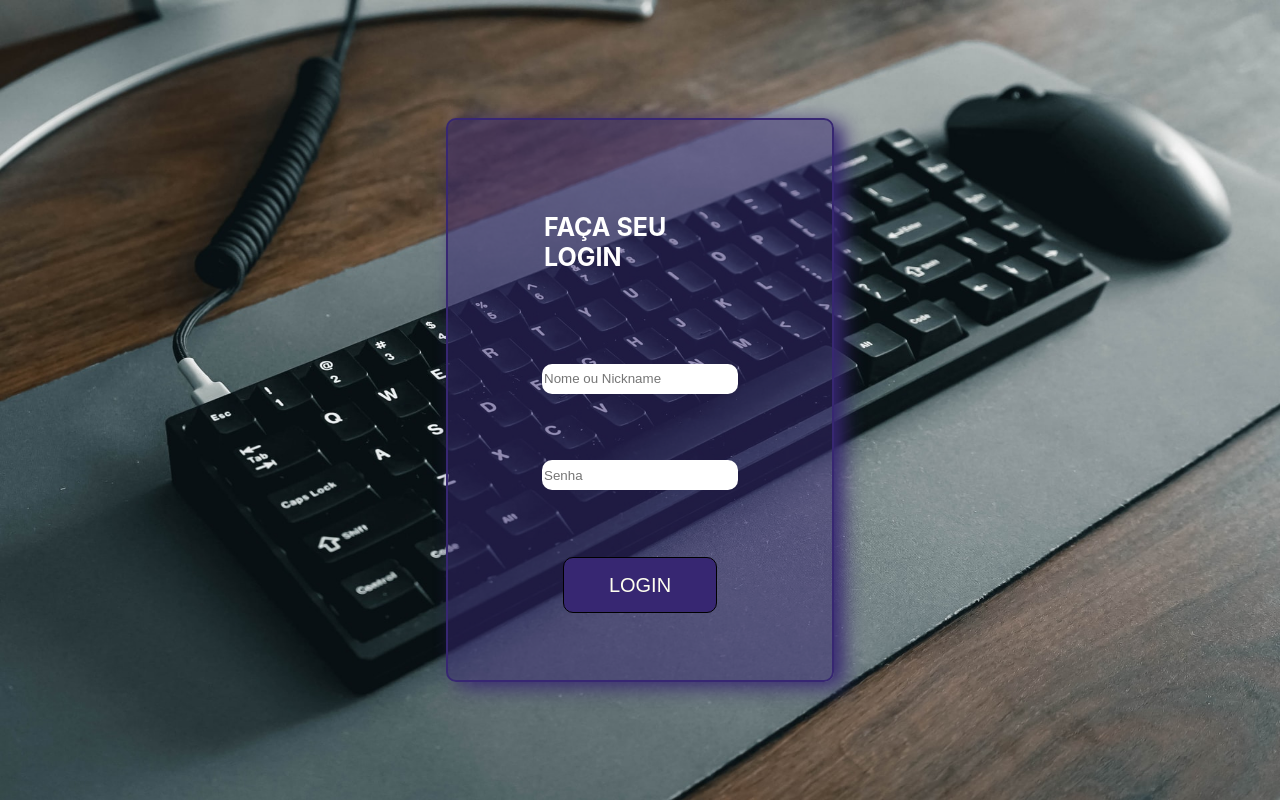
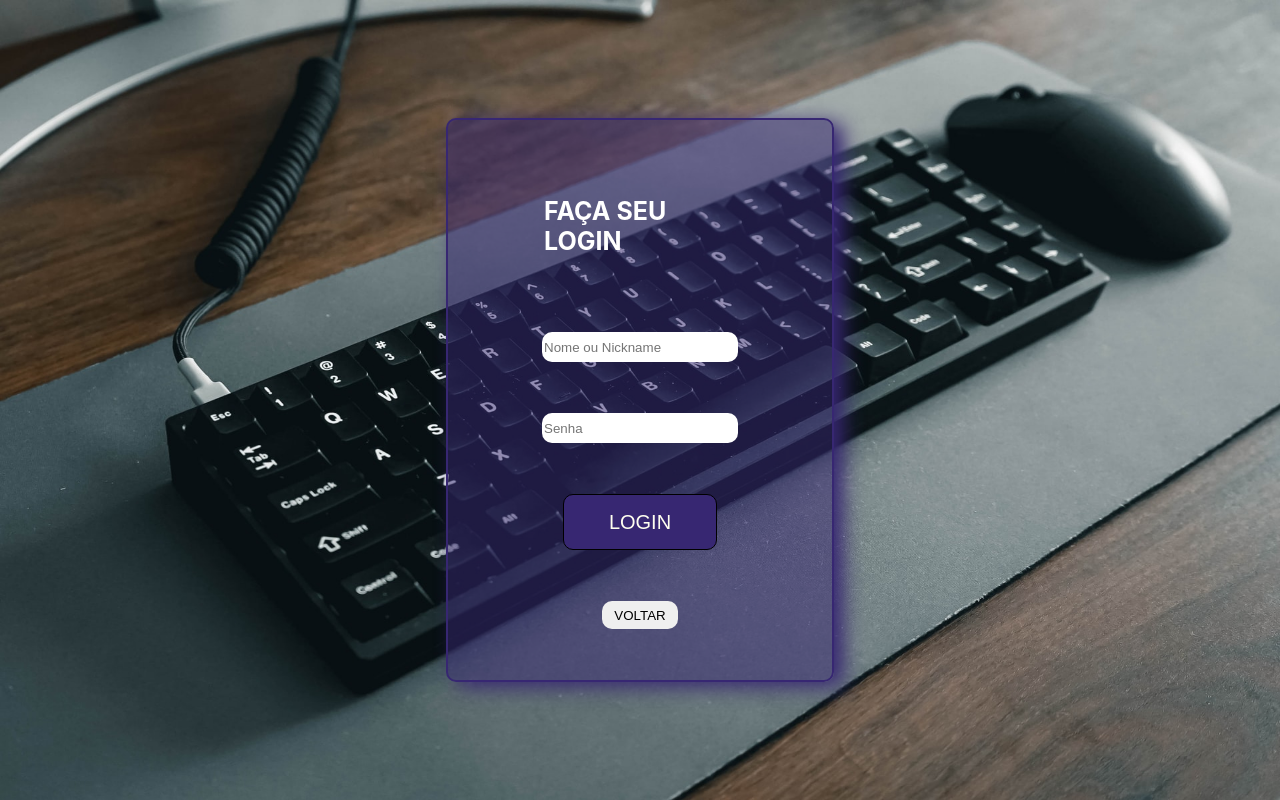
Before and after one commit to Augustoluna/projeto-fullstack-front, a React (Create React App) app: page /login in a window 1280 px wide. Built offline with nearby package versions, Linux system fonts and the light colour scheme.

Commit message:
Adicionei onclick nos botoes da home e adicionei o botao voltar em login e signup

```diff
--- a/src/pages/Home/Home.js
+++ b/src/pages/Home/Home.js
@@ -1,4 +1,5 @@
 import React from "react";
+import { useHistory } from "react-router-dom";
 import {
   MainDiv,
   ButtonsDiv,
@@ -8,12 +9,28 @@ import {
 } from "../Home/Styled";
 
 const Home = () => {
+  const history = useHistory();
+
+  const goToLoginPage = () => {
+    history.push("/login");
+  };
+
+  const goToSignupPage = () => {
+    history.push("/signup");
+  };
+
   return (
     <MainDiv>
       <Title> PICTURESCOOL </Title>
       <ButtonsDiv>
-        <GoToLoginPage> Já possui login? Clique para entrar.</GoToLoginPage>
-        <GoToSignUpPage> Não tem um login? Crie aqui. </GoToSignUpPage>
+        <GoToLoginPage onClick={goToLoginPage}>
+          {" "}
+          Já possui login? Clique para entrar.
+        </GoToLoginPage>
+        <GoToSignUpPage onClick={goToSignupPage}>
+          {" "}
+          Não tem um login? Crie aqui.{" "}
+        </GoToSignUpPage>
       </ButtonsDiv>
     </MainDiv>
   );
--- a/src/pages/Login/Login.js
+++ b/src/pages/Login/Login.js
@@ -1,4 +1,5 @@
 import React from "react";
+import { useHistory } from "react-router";
 import {
   MainDiv,
   LoginDiv,
@@ -6,9 +7,15 @@ import {
   NameNickname,
   Password,
   LoginButton,
+  GoBackButton,
 } from "../Login/Styled";
 
 const Login = () => {
+  const history = useHistory();
+
+  const goBack = () => {
+    history.goBack();
+  };
   return (
     <MainDiv>
       <LoginDiv>
@@ -16,6 +23,7 @@ const Login = () => {
         <NameNickname placeholder="Nome ou Nickname" type="text" />
         <Password placeholder="Senha" type="password" />
         <LoginButton> LOGIN </LoginButton>
+        <GoBackButton onClick={goBack}> VOLTAR </GoBackButton>
       </LoginDiv>
     </MainDiv>
   );
--- a/src/pages/Login/Styled.js
+++ b/src/pages/Login/Styled.js
@@ -78,3 +78,25 @@ export const LoginButton = styled.button`
     color: #fffff0;
   }
 `;
+
+export const GoBackButton = styled.button`
+  display: flex;
+  justify-content: center;
+  align-items: center;
+  height: 5%;
+  width: 20%;
+  border-radius: 10px;
+  border: none;
+  outline: none;
+
+  &:hover {
+    cursor: pointer;
+    background-color: #ff6fff;
+    color: black;
+  }
+
+  &:active {
+    background-color: #372772;
+    color: #fffff0;
+  }
+`;
--- a/src/pages/SignUp/SignUp.js
+++ b/src/pages/SignUp/SignUp.js
@@ -1,4 +1,5 @@
 import React from "react";
+import { useHistory } from "react-router";
 import {
   MainDiv,
   RegisterDiv,
@@ -8,9 +9,16 @@ import {
   InputNickname,
   InputPassword,
   RegisterButton,
+  GoBackButton,
 } from "../SignUp/Styled";
 
 const SignUp = () => {
+  const history = useHistory();
+
+  const goBack = () => {
+    history.goBack();
+  };
+
   return (
     <MainDiv>
       <RegisterDiv>
@@ -20,6 +28,7 @@ const SignUp = () => {
         <InputEmail placeholder="Email" type="email" />
         <InputPassword placeholder="Senha (min 6 caracteres)" type="password" />
         <RegisterButton> Criar Login </RegisterButton>
+        <GoBackButton onClick={goBack}> VOLTAR </GoBackButton>
       </RegisterDiv>
     </MainDiv>
   );
--- a/src/pages/SignUp/Styled.js
+++ b/src/pages/SignUp/Styled.js
@@ -94,3 +94,25 @@ export const RegisterButton = styled.button`
     color: #fffff0;
   }
 `;
+
+export const GoBackButton = styled.button`
+  display: flex;
+  justify-content: center;
+  align-items: center;
+  height: 5%;
+  width: 20%;
+  border-radius: 10px;
+  border: none;
+  outline: none;
+
+  &:hover {
+    cursor: pointer;
+    background-color: #fcc200;
+    color: black;
+  }
+
+  &:active {
+    background-color: #ff6700;
+    color: #fffff0;
+  }
+`;
```
